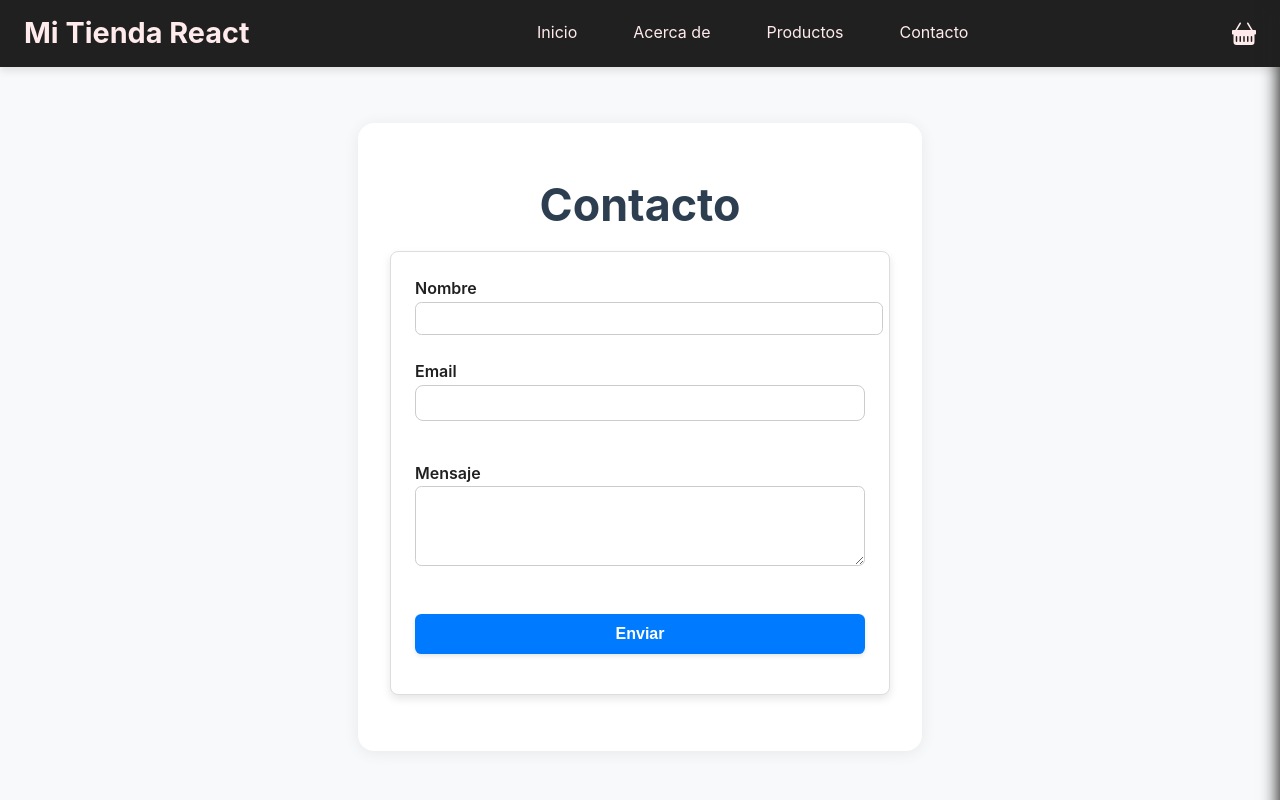
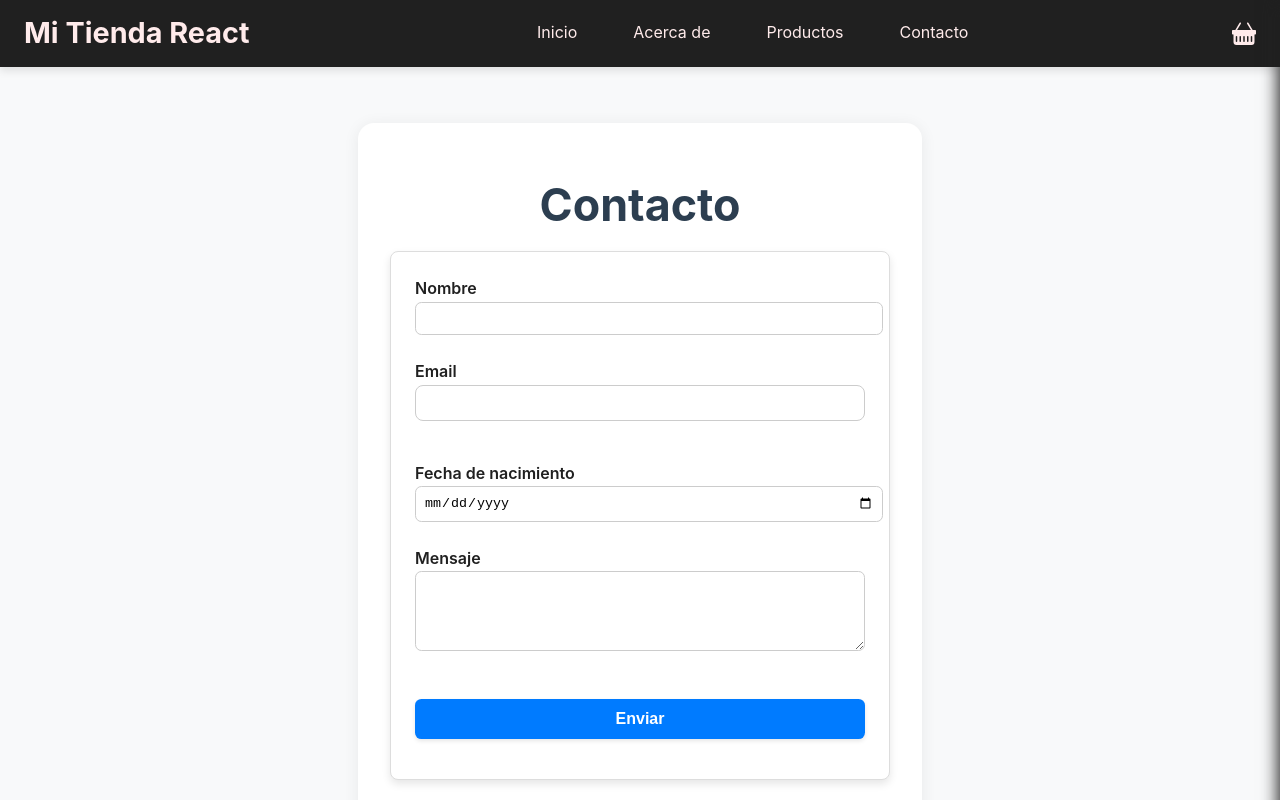
Before and after one commit to coxmau77/PIF_react, a React (Vite) app: page /contact in a window 1280 px wide. Shown: the top 800 px of the page. Built offline with nearby package versions, Linux system fonts and the light colour scheme.

Commit message:
chore: formulario de contacto ahora incluye el campo 'fecha de nacimiento'

```diff
--- a/src/components/ContactForm/index.jsx
+++ b/src/components/ContactForm/index.jsx
@@ -2,7 +2,7 @@ import React, { useState } from 'react';
 import styles from './contactForm.module.css';
 
 export default function ContactForm() {
-  const [form, setForm] = useState({ name: '', email: '', message: '' });
+  const [form, setForm] = useState({ name: '', email: '', birthdate: '', message: '' });
   const [sent, setSent] = useState(false);
 
   const handleChange = e => {
@@ -13,7 +13,7 @@ export default function ContactForm() {
     e.preventDefault();
     // Aquí podrías enviar el formulario a un backend o servicio externo
     setSent(true);
-    setForm({ name: '', email: '', message: '' });
+    setForm({ name: '', email: '', birthdate: '', message: '' });
   };
 
   return (
@@ -27,6 +27,10 @@ export default function ContactForm() {
         <input name="email" type="email" value={form.email} onChange={handleChange} required />
       </label>
       <label>
+        Fecha de nacimiento
+        <input name="birthdate" type="date" value={form.birthdate} onChange={handleChange} required />
+      </label>
+      <label>
         Mensaje
         <textarea name="message" value={form.message} onChange={handleChange} required />
       </label>
```
